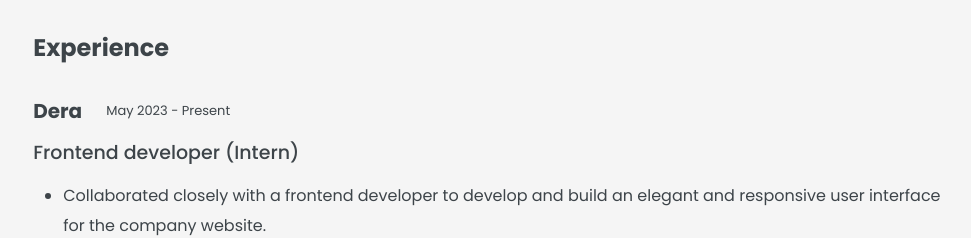
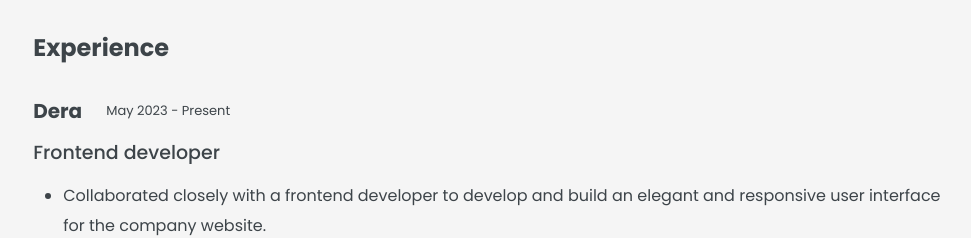
Before and after one commit to Simplyauf/PORTFOLIO-SITE, a React (Vite) app: page / in a window 1280 px wide. Shown: the part 1420-1658 px from the top of the page, without its empty margins (146-1117 px from the left). Built offline with nearby package versions, Linux system fonts and the light colour scheme.

Commit message:
Update aboutMe.jsx

```diff
--- a/src/components/aboutMe.jsx
+++ b/src/components/aboutMe.jsx
@@ -64,7 +64,7 @@ export const AboutMe = () => {
                 May 2023 - Present
             </span>
               </div>
-              <h3 className="text-[19px] mt-3 font-medium">Frontend developer (Intern)</h3>
+              <h3 className="text-[19px] mt-3 font-medium">Frontend developer</h3>
               <ul className="lg:space-y-3 space-y-6  mt-3 list-disc pl-[30px]">
                 <li className="text-[16px] ">
                 Collaborated closely with a frontend developer to develop and build an elegant and responsive user interface for the company website.
```
